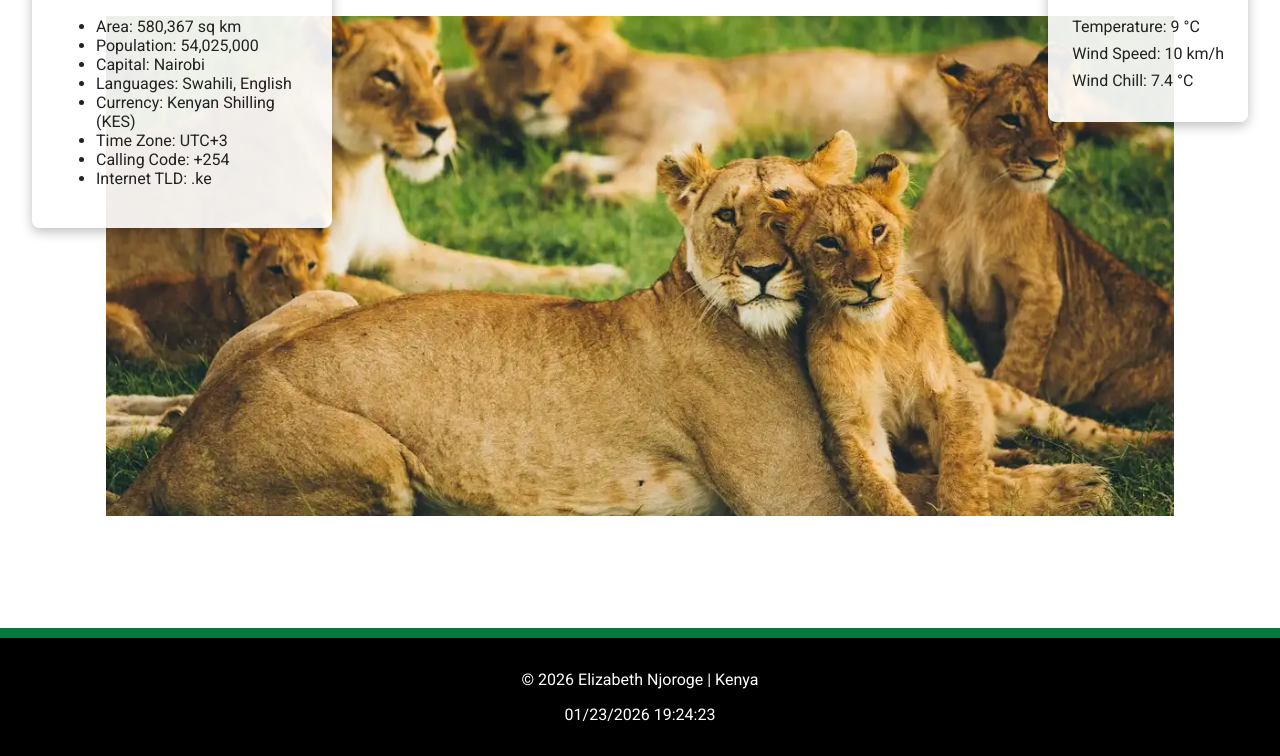
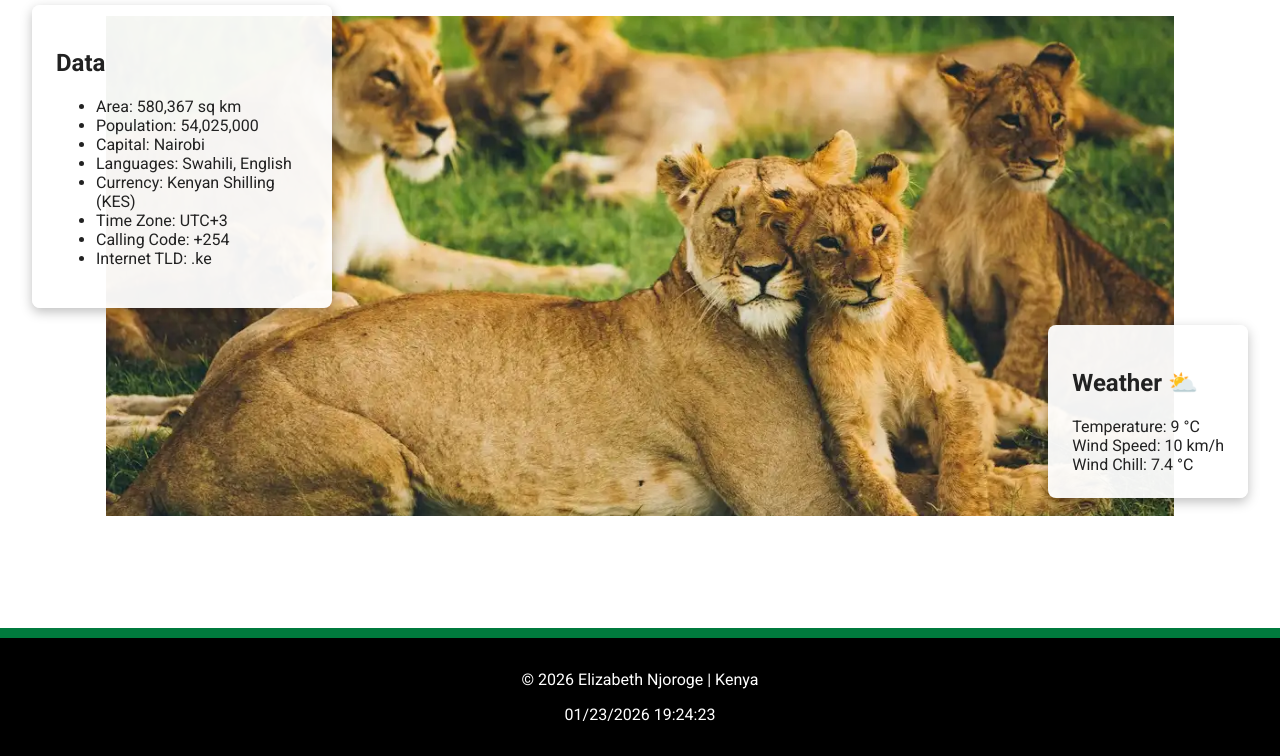
Before and after one commit to lizzezzie/wdd131, a plain HTML site: page place.html in a window 1280 px wide. Shown: the part 123-879 px from the top of the page. Drawn offline with Linux system fonts and the light colour scheme.

Commit message:
cards positioning

```diff
--- a/styles/place-large.css
+++ b/styles/place-large.css
@@ -18,7 +18,7 @@
     position: absolute;
     top: 3rem;
     max-width: 300px;
-    background-color: rgba(255, 255, 255, 0.9);
+    background-color: rgba(255, 255, 255, 0.941);
     padding: 1.5rem;
     border-radius: 0.5rem;
     box-shadow: 0 4px 12px rgba(0, 0, 0, 0.25);
--- a/styles/place.css
+++ b/styles/place.css
@@ -25,6 +25,9 @@ header {
   text-align: center;
   border-bottom: 10px solid var(--accent-color);
 }
+.hero {
+    position: relative;
+}
 
 .hero img {
   width: 100%;
@@ -41,14 +44,16 @@ section {
 }
 
 .info {
+  margin-top: 5rem;
   background-color: var(--card-bg);
-  padding: 1.25rem;
+  padding: 1rem;
   border-radius: 0.5rem;
 }
 
 .weather {
+  margin-top: 25rem;
   background-color: var(--card-bg);
-  padding: 1.25rem;
+  padding: 1rem;
   border-radius: 0.5rem;
 }
 
@@ -70,7 +75,7 @@ section {
 }
 
 .weather li {
-  margin-bottom: 0.5rem;
+  margin-bottom: 0rem;
 }
 
 footer {
```
